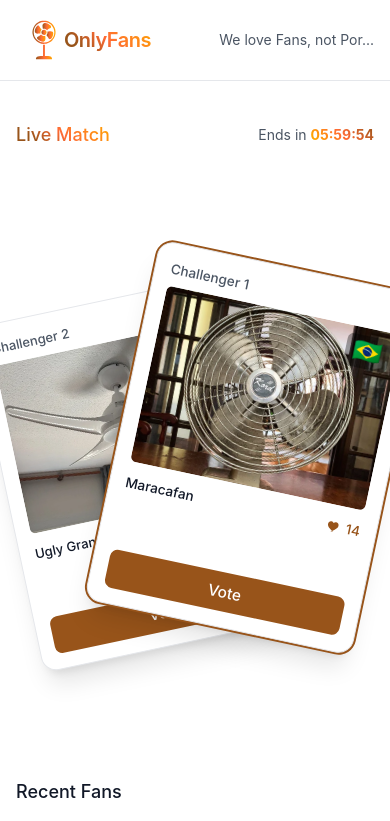
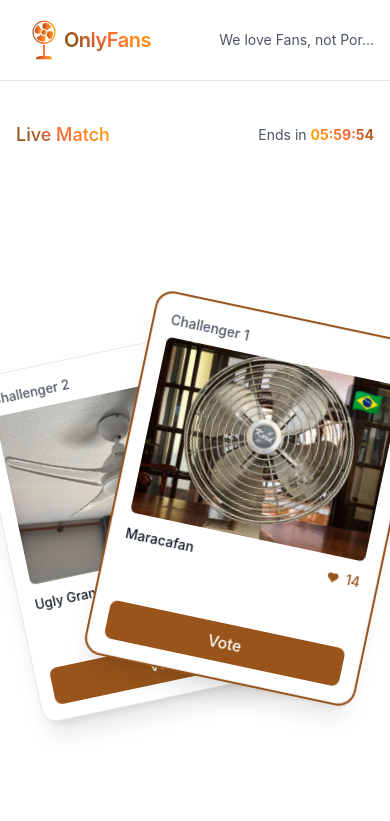
Before and after one commit to arodripe/onlyAirs, a React (Vite) app in the folder web/: page / in a window 390 px wide. Shown: the top 821 px of the page. Built offline with nearby package versions, Linux system fonts and the light colour scheme; no server answers.

Commit message:
the card stack now includes smooth mobile friendly way to show the challengers

```diff
--- a/web/src/components/match/CardStack.tsx
+++ b/web/src/components/match/CardStack.tsx
@@ -1,22 +1,19 @@
-import { useMemo, useState } from 'react'
+import { useState } from 'react'
 import ChallengerCard from './ChallengerCard'
 
 type Side = 'left' | 'right'
 
 export default function CardStack({ a, b, totals }: { a: any; b: any; totals: Record<string, number> }) {
-  // Randomize initial front card
-  const [front, setFront] = useState<'a' | 'b'>(() => (Math.random() < 0.5 ? 'a' : 'b'))
+  // Keep cards stable; just animate wrappers
+  const [frontIsA, setFrontIsA] = useState<boolean>(() => Math.random() < 0.5)
   const [stage, setStage] = useState<0 | 1 | 2 | 3>(0) // 0 idle, 1 pre-shift, 2 cross, 3 settle
-  const [nextFront, setNextFront] = useState<'a' | 'b' | null>(null)
-  const [vertical, setVertical] = useState(false)
+  const [swapTarget, setSwapTarget] = useState<'a' | 'b' | null>(null)
+  const [verticalFront, setVerticalFront] = useState(false)
 
-  const cards = useMemo(() => ({ a, b }), [a, b])
-
-  const back: 'a' | 'b' = front === 'a' ? 'b' : 'a'
-  const frontFan = cards[front]
-  const backFan = cards[back]
-
-  const transforms = (side: Side, role: 'front' | 'back' | 'frontPush' | 'backPrep' | 'toFront' | 'toBack' | 'frontExpanded') => {
+  const transforms = (
+    side: Side,
+    role: 'front' | 'back' | 'frontPush' | 'backPrep' | 'toFront' | 'toBack' | 'frontExpanded',
+  ) => {
     const txBase = side === 'left' ? -60 : 60
     const rotBase = side === 'left' ? -12 : 12
     let tx = txBase
@@ -31,58 +28,78 @@ export default function CardStack({ a, b, totals }: { a: any; b: any; totals: Re
     if (role === 'toFront') { side = 'right'; tx = 10; ty = -2; rot = 12; scale = 0.98 }
     if (role === 'toBack') { side = 'left'; tx = -10; ty = 18; rot = -12; scale = 0.94 }
     if (role === 'frontExpanded') { side = 'right'; tx = 0; ty = 0; rot = 0; scale = 1 }
-    return `translate(${tx}px, ${ty}px) rotate(${rot}deg) scale(${scale})`
+
+    return `translate(${tx}px, ${ty}px) rotate(${rot}deg) scale(${scale}) translateZ(0)`
   }
 
+  const startSwap = (target: 'a' | 'b') => {
+    if (stage !== 0) return
+    const targetIsFront = (target === 'a') === frontIsA
+    if (targetIsFront) { setVerticalFront((v) => !v); return }
+    setVerticalFront(false)
+    setSwapTarget(target)
+    setStage(1)
+    setTimeout(() => setStage(2), 300)
+    setTimeout(() => { setFrontIsA(target === 'a'); setStage(3) }, 500)
+    setTimeout(() => { setStage(0); setSwapTarget(null) }, 620)
+  }
+
+  // Card A wrapper (always renders fan a)
+  const sideA: Side = frontIsA ? 'right' : 'left'
+  const roleA: any = verticalFront && stage === 0 && !swapTarget && frontIsA
+    ? 'frontExpanded'
+    : swapTarget === 'a'
+      ? (stage === 1 ? (frontIsA ? 'frontPush' : 'backPrep') : stage === 2 ? (frontIsA ? 'toBack' : 'toFront') : (frontIsA ? 'back' : 'front'))
+      : (frontIsA ? 'front' : 'back')
+
+  // Card B wrapper (always renders fan b)
+  const sideB: Side = frontIsA ? 'left' : 'right'
+  const roleB: any = verticalFront && stage === 0 && !swapTarget && !frontIsA
+    ? 'frontExpanded'
+    : swapTarget === 'b'
+      ? (stage === 1 ? (frontIsA ? 'backPrep' : 'frontPush') : stage === 2 ? (frontIsA ? 'toFront' : 'toBack') : (frontIsA ? 'front' : 'back'))
+      : (frontIsA ? 'back' : 'front')
+
+  const zA = (frontIsA ? 30 : 20) + (swapTarget === 'a' && stage >= 2 ? 10 : 0)
+  const zB = (!frontIsA ? 30 : 20) + (swapTarget === 'b' && stage >= 2 ? 10 : 0)
+
   return (
-    <div className="relative h-[66vh] max-h-[660px] grid place-items-center">
-      {/** Always keep front on the right and back on the left for readability on mobile */}
-      {(() => { return null })()}
-      {/* Back card */}
+    <div className="relative h-[100vh] max-h-[660px] grid place-items-center">
       <div
         className="absolute w-[min(72vw,440px)]"
         style={{
-          transform: transforms('left', nextFront === back ? (stage === 1 ? 'backPrep' : stage === 2 ? 'toFront' : 'front') : 'back'),
+          transform: transforms(sideA, roleA),
           transformOrigin: 'center',
           transition: 'transform 420ms cubic-bezier(0.22, 1, 0.36, 1)',
-          zIndex: nextFront === back && stage >= 2 ? 35 : 20,
+          zIndex: zA as number,
+          willChange: 'transform',
         }}
       >
         <ChallengerCard
-          title={back === 'a' ? 'Challenger 1' : 'Challenger 2'}
-          fan={backFan}
-          total={totals[backFan.id] ?? 0}
-          onFocus={() => {
-            if (stage !== 0) return
-            if (back !== front) {
-              setVertical(false)
-              setNextFront(back)
-              setStage(1)
-              setTimeout(() => setStage(2), 300)
-              setTimeout(() => { setFront(back); setStage(3) }, 300 + 200)
-              setTimeout(() => { setStage(0); setNextFront(null) }, 300 + 200 + 120)
-            }
-          }}
-          active={false}
+          title={'Challenger 1'}
+          fan={a}
+          total={totals[a.id] ?? 0}
+          onFocus={() => startSwap('a')}
+          active={frontIsA}
         />
       </div>
 
-      {/* Front card */}
       <div
         className="absolute w-[min(72vw,440px)]"
         style={{
-          transform: transforms('right', vertical && stage === 0 && !nextFront ? 'frontExpanded' : (nextFront ? (stage === 1 ? 'frontPush' : stage === 2 ? 'toBack' : 'back') : 'front')),
+          transform: transforms(sideB, roleB),
           transformOrigin: 'center',
           transition: 'transform 420ms cubic-bezier(0.22, 1, 0.36, 1)',
-          zIndex: 30,
+          zIndex: zB as number,
+          willChange: 'transform',
         }}
       >
         <ChallengerCard
-          title={front === 'a' ? 'Challenger 1' : 'Challenger 2'}
-          fan={frontFan}
-          total={totals[frontFan.id] ?? 0}
-          onFocus={() => { if (stage === 0 && !nextFront) setVertical((v) => !v) }}
-          active
+          title={'Challenger 2'}
+          fan={b}
+          total={totals[b.id] ?? 0}
+          onFocus={() => startSwap('b')}
+          active={!frontIsA}
         />
       </div>
     </div>
```
